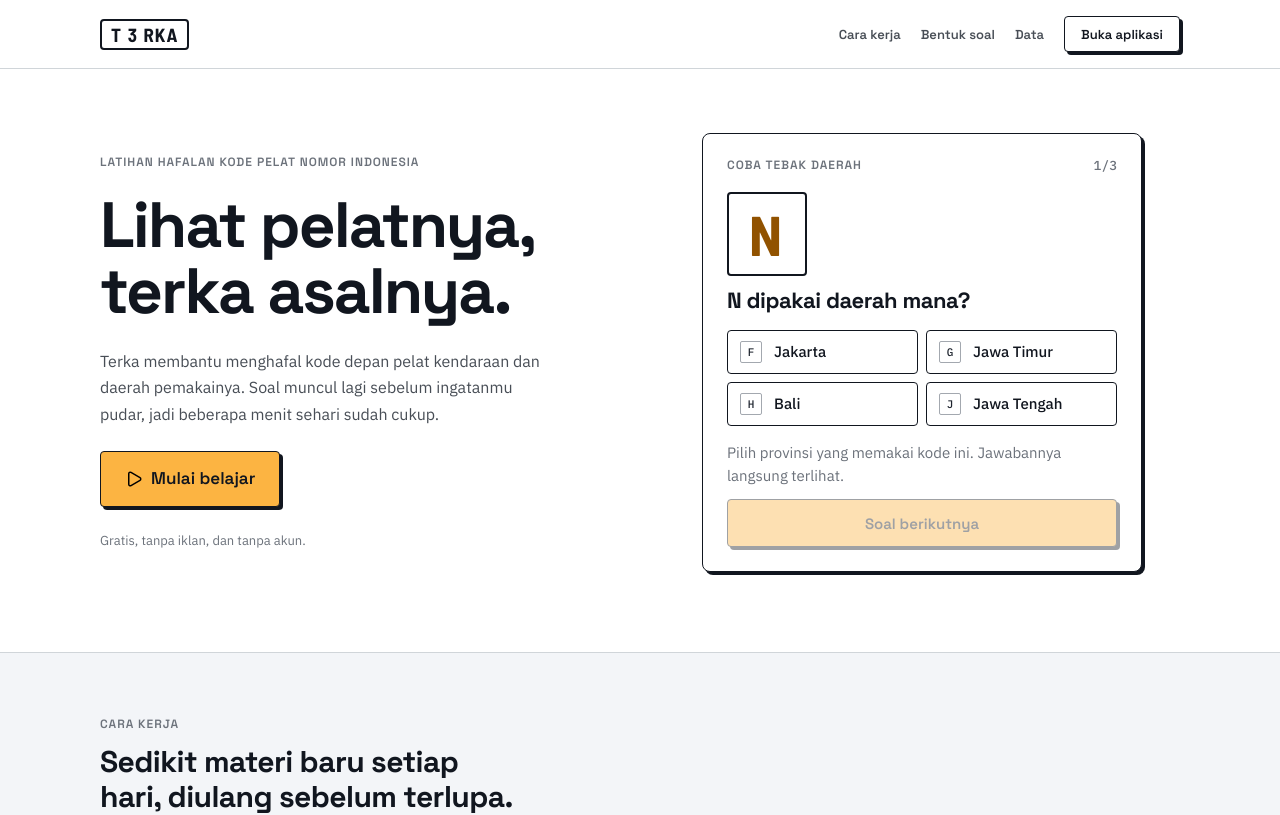
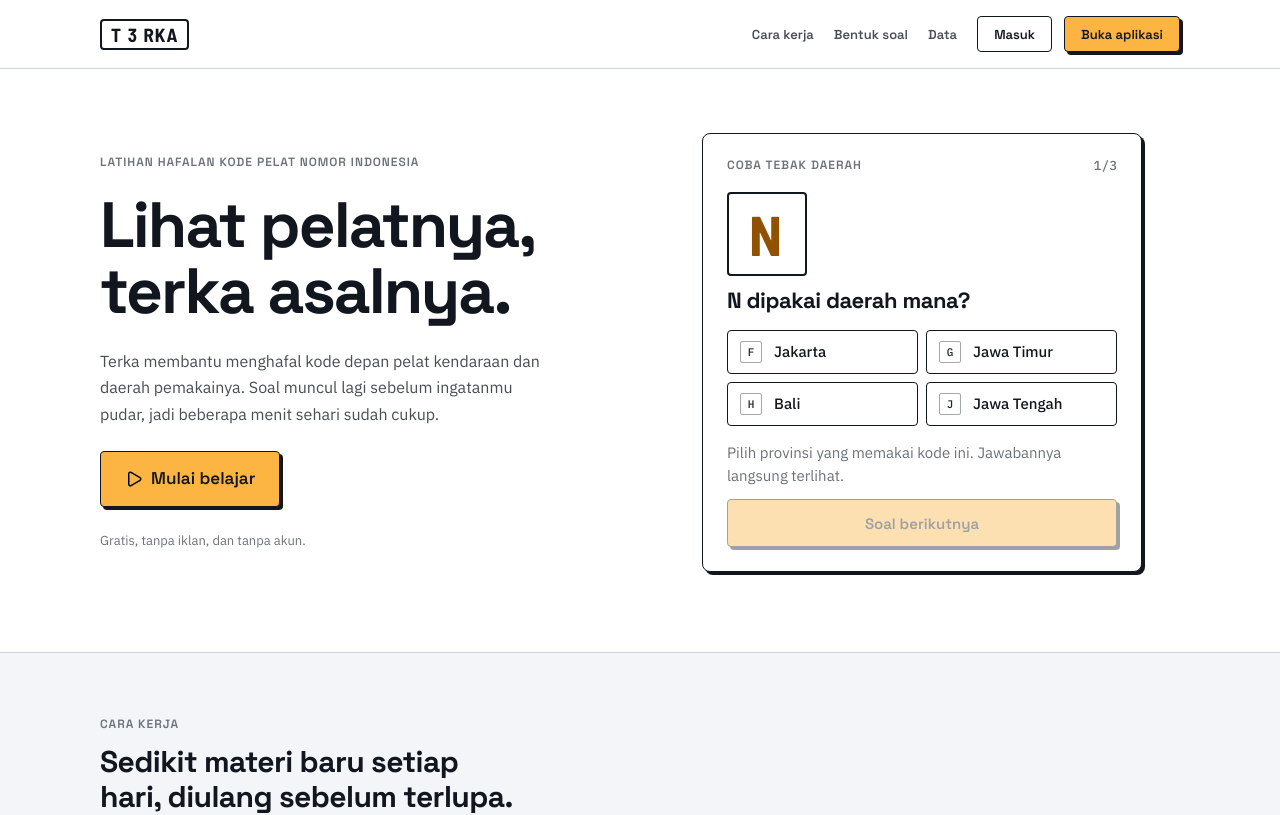
Before and after one commit to dikym/terka, a Next.js app: page / in a window 1280 px wide. Shown: the top 815 px of the page. Built offline with nearby package versions, Linux system fonts and the light colour scheme.

Commit message:
feat(landing): add sign-in button to site header

```diff
--- a/src/app/masuk/page.tsx
+++ b/src/app/masuk/page.tsx
@@ -35,7 +35,7 @@ export default function Page() {
 	const waiting = !account.known || !!account.email;
 	return (
 		<>
-			<SiteHeader />
+			<SiteHeader signIn={false} />
 			<main className="flex min-h-dvh flex-col items-center px-4 pt-15.25 pb-6 lg:pt-17.25 lg:pb-10">
 				<div className="flex w-full max-w-md flex-1 flex-col gap-6 py-6 lg:justify-center lg:py-10">
 					<div className="flex flex-col gap-2">
--- a/src/components/shell/site-header.tsx
+++ b/src/components/shell/site-header.tsx
@@ -11,8 +11,11 @@ const NAV = [
 	["Data", "#data"]
 ];
 
-/** The top bar of the public pages. Off the landing page its section links lead back to it. */
-export function SiteHeader({ home = false }: { home?: boolean }) {
+/**
+ * The top bar of the public pages. Off the landing page its section links lead back to it.
+ * The sign-in page hides its own button.
+ */
+export function SiteHeader({ home = false, signIn = true }: { home?: boolean; signIn?: boolean }) {
 	return (
 		<header className="fixed inset-x-0 top-0 z-30 border-b border-hairline bg-paper-0">
 			<div
@@ -26,14 +29,21 @@ export function SiteHeader({ home = false }: { home?: boolean }) {
 						<a
 							key={hash}
 							href={home ? hash : `/${hash}`}
-							className="font-display text-body-sm leading-none font-semibold text-ink-700 max-lg:hidden"
+							className="font-display text-body-sm leading-none font-semibold text-ink-700 hover:text-ink-1000 max-lg:hidden"
 						>
 							{label}
 						</a>
 					))}
-					<Button href="/beranda" variant="secondary" size="sm" className="max-lg:h-11">
-						Buka aplikasi
-					</Button>
+					<div className="flex items-center gap-2 lg:gap-3">
+						{signIn && (
+							<Button href="/masuk" variant="outline" size="sm">
+								Masuk
+							</Button>
+						)}
+						<Button href="/beranda" size="sm">
+							Buka aplikasi
+						</Button>
+					</div>
 				</nav>
 			</div>
 		</header>
```
